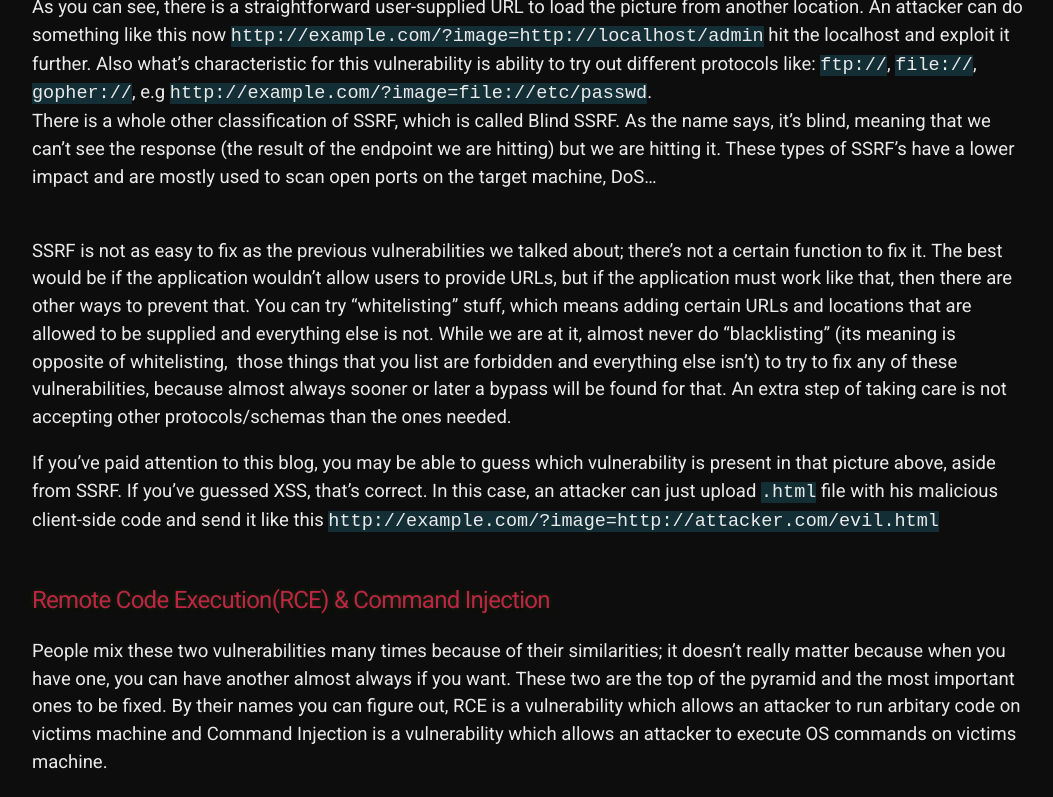
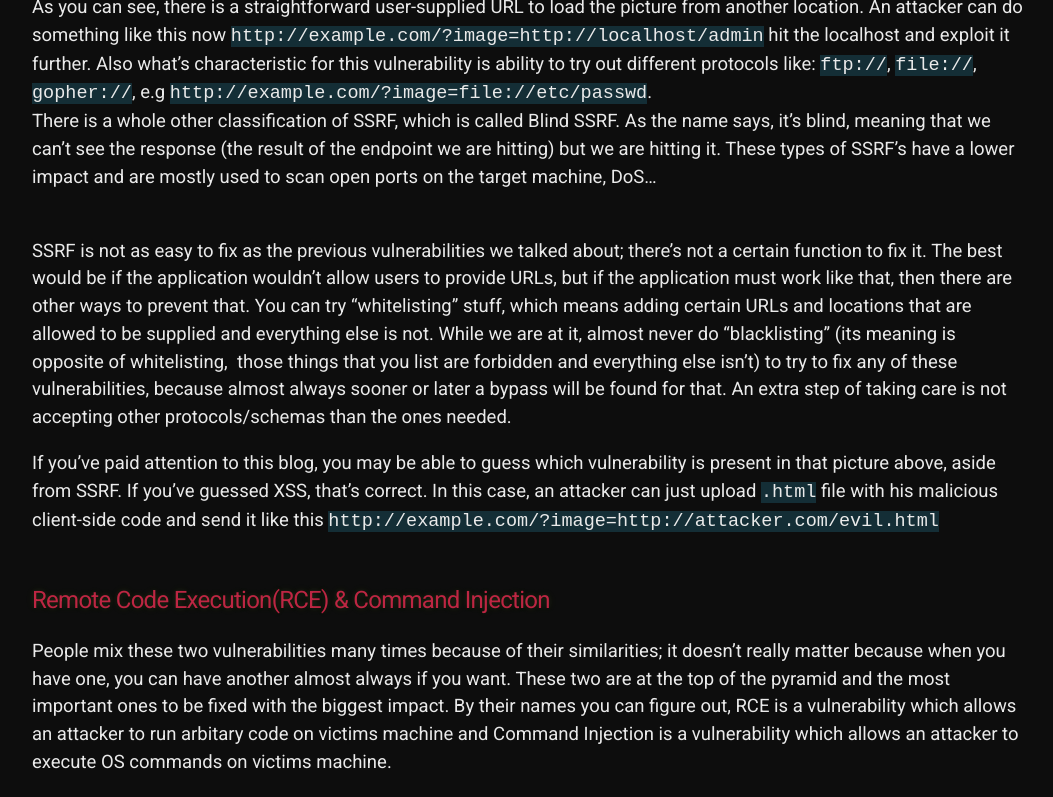
Before and after one commit to 20kilograma/blog, a Jekyll site: the page built from php-sec.md, in a window 1280 px wide and 900 px high, scrolled down 11222 px, cut to the strip 103-900 px from the top of the window. Shown: the whole strip, without its empty margins (108-1161 px from the left). Built offline with Jekyll 4.4.1, drawn with Linux system fonts in a browser that asks for light colours; some web fonts are replaced; our own code applies the rules of GitHub Pages for plain Markdown files.

Commit message:
Update php-sec.md

```diff
--- a/php-sec.md
+++ b/php-sec.md
@@ -224,4 +224,4 @@ If you've paid attention to this blog, you may be able to guess which vulnerabil
 
 ## Remote Code Execution(RCE) & Command Injection
 
-People mix these two vulnerabilities many times because of their similarities; it doesn't really matter because when you have one, you can have another almost always if you want. These two are the top of the pyramid and the most important ones to be fixed. By their names you can figure out, RCE is a vulnerability which allows an attacker to run arbitary code on victims machine and Command Injection is a vulnerability which allows an attacker to execute OS commands on victims machine. <br>
+People mix these two vulnerabilities many times because of their similarities; it doesn't really matter because when you have one, you can have another almost always if you want. These two are at the top of the pyramid and the most important ones to be fixed with the biggest impact. By their names you can figure out, RCE is a vulnerability which allows an attacker to run arbitary code on victims machine and Command Injection is a vulnerability which allows an attacker to execute OS commands on victims machine. <br>
```
